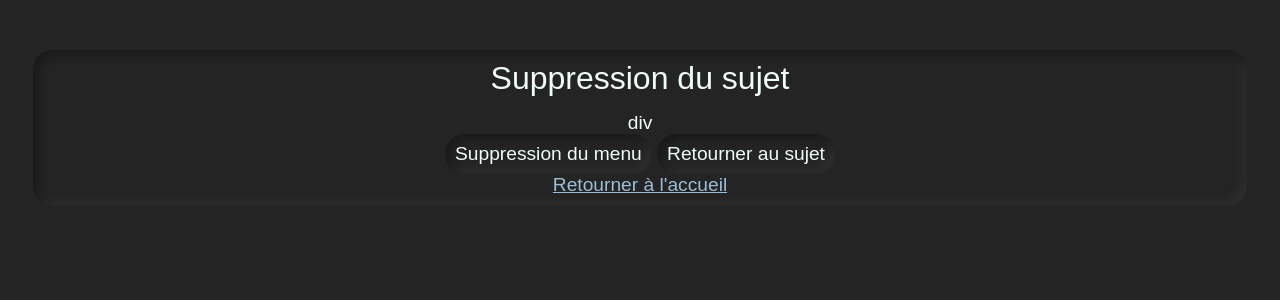
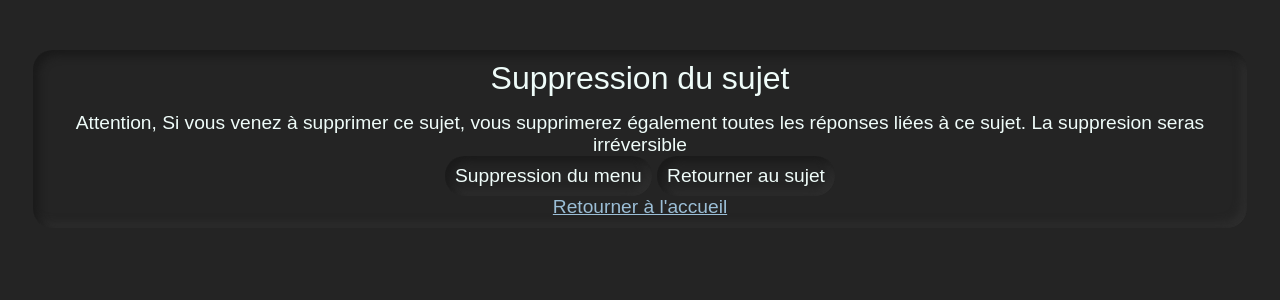
Before and after one commit to WhatANiceDayToCode/Blog-Project, a PHP site: page /suppressionSujet.php in a window 1280 px wide. Shown: the top 300 px of the page. Run offline with PHP 8.4, Linux system fonts and the light colour scheme; the visitor is signed in with stand-in values (Sample User, id 1); some web fonts are replaced.

Commit message:
Update suppressionSujet.php

```diff
--- a/pages/suppressionSujet.php
+++ b/pages/suppressionSujet.php
@@ -34,7 +34,9 @@
             <div class="title">
                 Suppression du sujet
             </div>
-            div
+            <div class="info_suppr_sujet">
+                Attention, Si vous venez à supprimer ce sujet, vous supprimerez également toutes les réponses liées à ce sujet. La suppresion seras irréversible
+            </div>
             <form action="" method="post">
                 <button type="button" value="supprimer">Suppression du menu</button>
                 <?php
```
